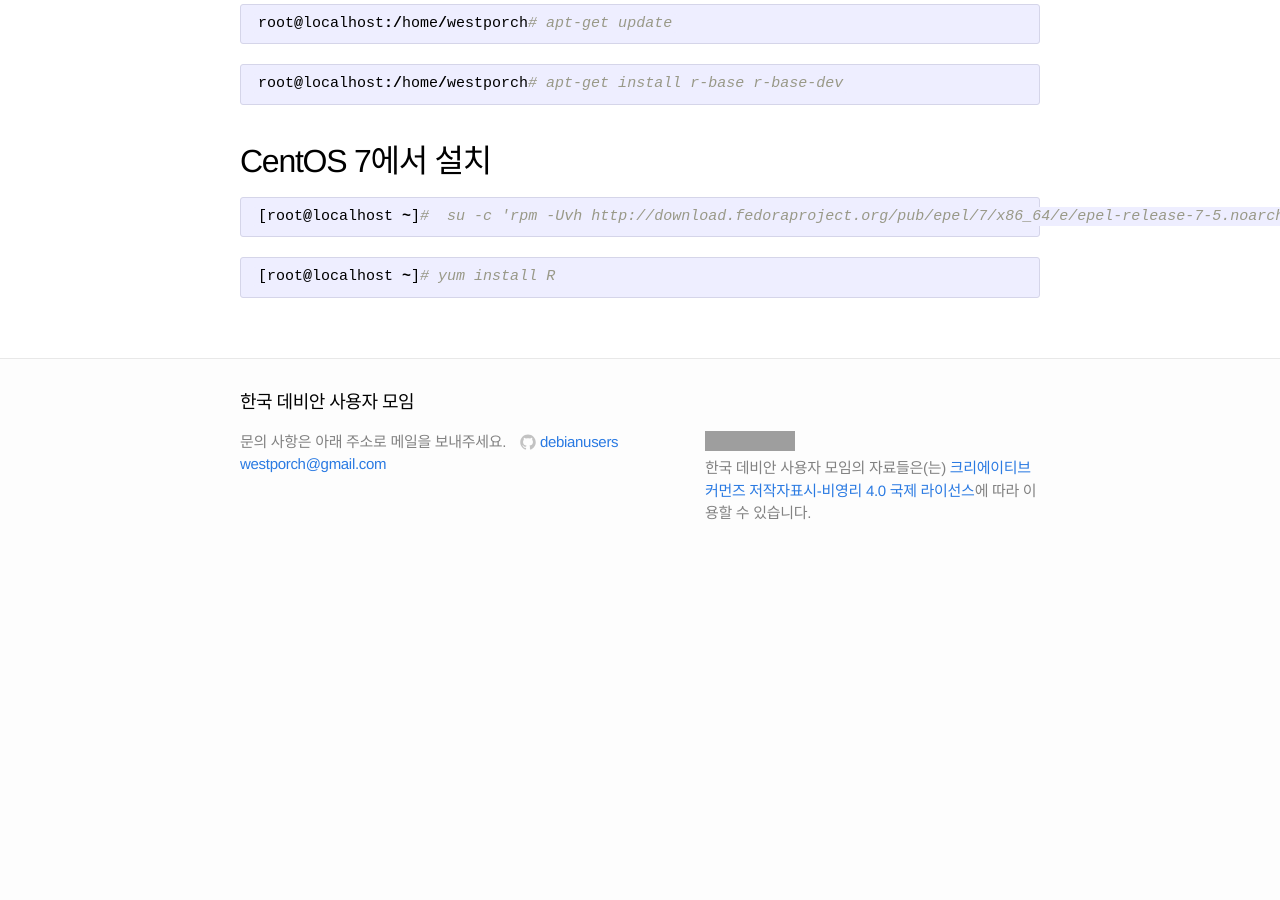
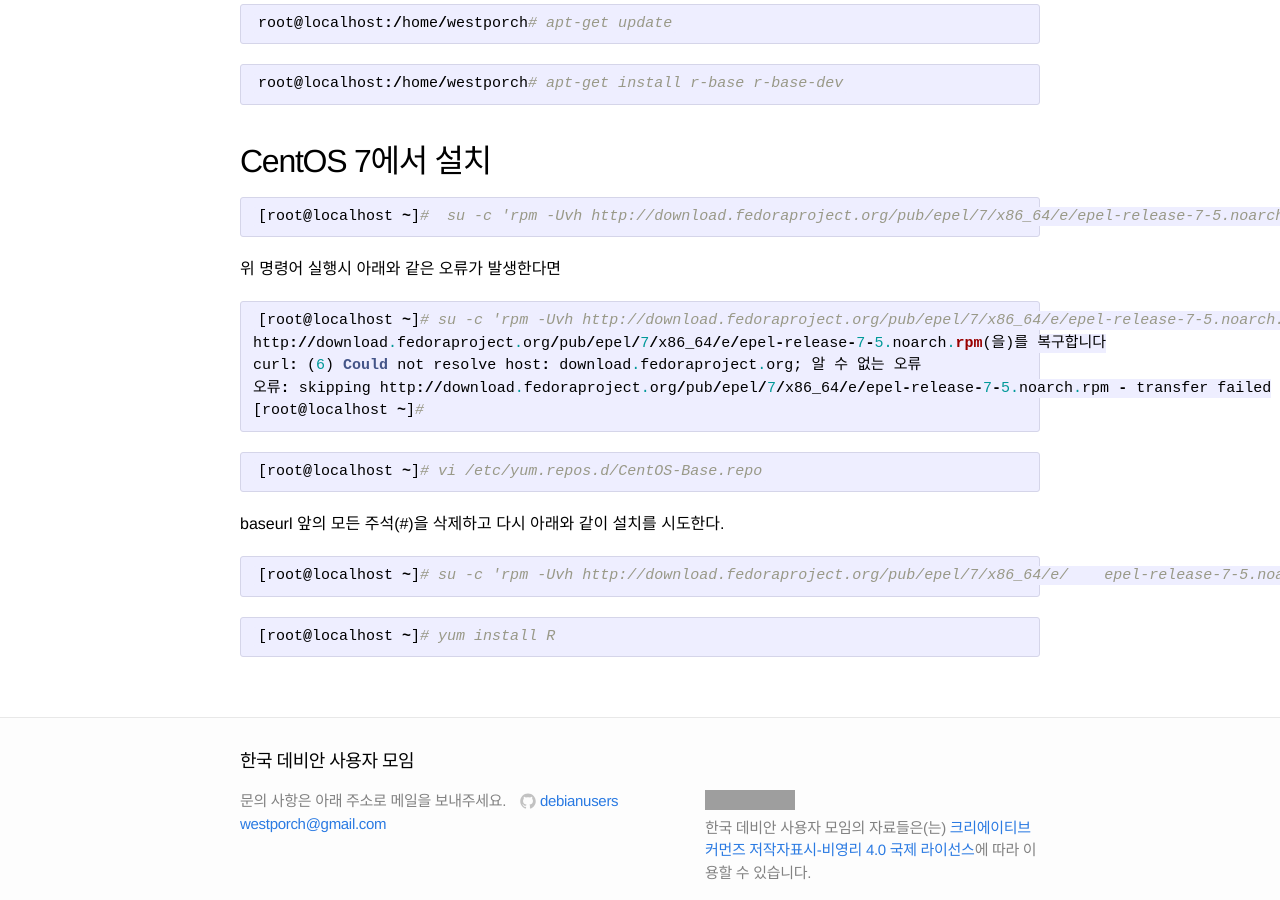
Before and after one commit to debianusers/debianusers.github.io, a Jekyll site: the page built from _posts/2015-10-20-R.md, in a window 1280 px wide and 900 px high, scrolled down 621 px. Built offline with Jekyll 4.4.1, drawn with Linux system fonts in a browser that asks for light colours; Markdown is read by kramdown in place of the engine named in the settings; comment, search, counter and statistics services are not loaded; before the commit the page ends 1191 px from its top, so only the background shows below that; grey boxes are pictures that could not be loaded.

Commit message:
CentOS 7 설치시 오류 문제 해결 방법 추가

````diff
--- a/_posts/2015-10-20-R.md
+++ b/_posts/2015-10-20-R.md
@@ -26,6 +26,24 @@ CentOS 7에서 설치
 ```php
 [root@localhost ~]#  su -c 'rpm -Uvh http://download.fedoraproject.org/pub/epel/7/x86_64/e/epel-release-7-5.noarch.rpm'
 ```
+위 명령어 실행시 아래와 같은 오류가 발생한다면
+
+```php
+[root@localhost ~]# su -c 'rpm -Uvh http://download.fedoraproject.org/pub/epel/7/x86_64/e/epel-release-7-5.noarch.rpm'
+http://download.fedoraproject.org/pub/epel/7/x86_64/e/epel-release-7-5.noarch.rpm(을)를 복구합니다
+curl: (6) Could not resolve host: download.fedoraproject.org; 알 수 없는 오류
+오류: skipping http://download.fedoraproject.org/pub/epel/7/x86_64/e/epel-release-7-5.noarch.rpm - transfer failed
+[root@localhost ~]#
+```
+
+```php
+[root@localhost ~]# vi /etc/yum.repos.d/CentOS-Base.repo
+```
+baseurl 앞의 모든 주석(#)을 삭제하고 다시 아래와 같이 설치를 시도한다.
+
+```php
+[root@localhost ~]# su -c 'rpm -Uvh http://download.fedoraproject.org/pub/epel/7/x86_64/e/    epel-release-7-5.noarch.rpm'
+```
 
 ```php
 [root@localhost ~]# yum install R
````
